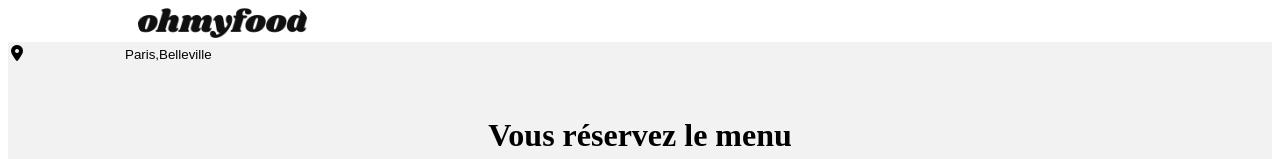
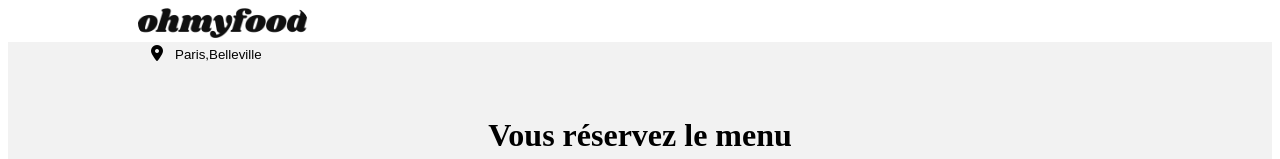
Before and after one commit to Mathieucousson/P3-ohmyfood, a website: page index.html in a window 1280 px wide. Shown: the top 159 px of the page. Drawn offline with Linux system fonts and the light colour scheme.

Commit message:
P3 correction en tete

```diff
--- a/sass/main.scss
+++ b/sass/main.scss
@@ -36,7 +36,7 @@ img {
 
     height: auto;
    background-color: #F2F2F2;
-   margin-left: 150;
+   margin-left: 10px;
 
 
 
@@ -78,7 +78,7 @@ nav {
 #logo {
 
     display: flex;
-    padding-right:100px;
+    padding-left:140px;
     background: #f2f2f2;
 
 }
```
Also changed, not shown: css/style.css, sass/dist/main.css.
